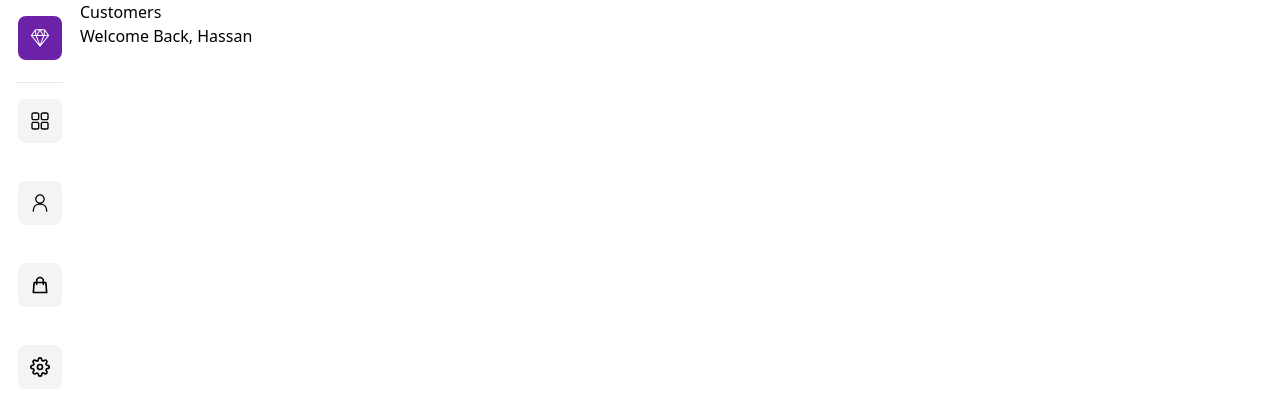
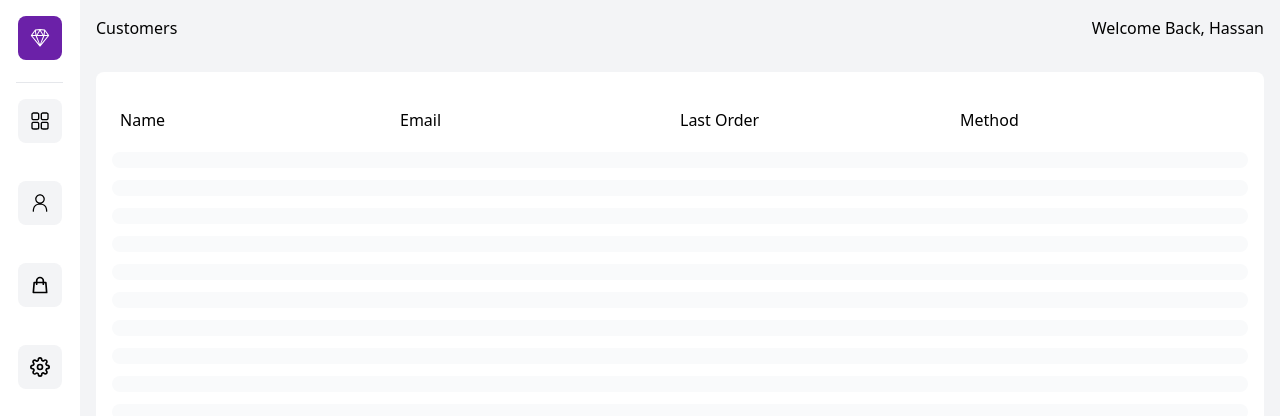
Before and after one commit to HassanShanJava/Nextjs-Chartjs-Dashboard, a Next.js app: page /customer in a window 1280 px wide. Shown: the top 416 px of the page. Built offline with nearby package versions, Linux system fonts and the light colour scheme.

Commit message:
woring on the customer order page

```diff
--- a/pages/customer.jsx
+++ b/pages/customer.jsx
@@ -1,12 +1,33 @@
+import { data } from "@/data/data";
 import React from "react";
 import { BsPersonFill, BsThreeDotsVertical } from "react-icons/bs";
 
 const customer = () => {
   return (
-    <div>
-      <div>
+    <div className="bg-gray-100 min-h-screen ">
+      <div className="flex justify-between p-4 ">
         <h2>Customers</h2>
         <h2>Welcome Back, Hassan</h2>
+      </div>
+
+      <div className="p-4 ">
+        <div className="w-full m-auto p-4 rounded-lg bg-white overflow-y-auto">
+          <div className="my-3 p-2 grid md:grid-cols-4 sm:grid-cols-3 grid-cols-2 items-center justify-between cursor-pointer ">
+            <span>Name</span>
+            <span className="sm:text-left text-right ">Email</span>
+            <span className="hidden md:grid">Last Order</span>
+            <span className="hidden sm:grid">Method</span>
+          </div>
+          {/* mapp over data */}
+          <ul>
+            {data.map((order, id) => (
+              <li
+                key={id}
+                className="bg-gray-50 hover:bg-gray-100 rounded-lg my-3 p-2 grid md:grid-col-4 sm:grid-cols-3 grid-cols-2 items-center justify-between cursor-pointer"
+              ></li>
+            ))}
+          </ul>
+        </div>
       </div>
     </div>
   );
```
